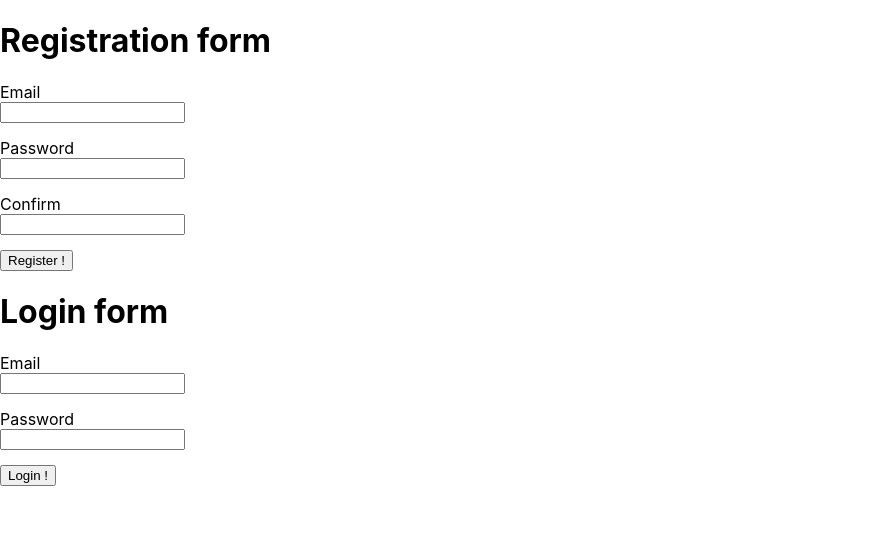
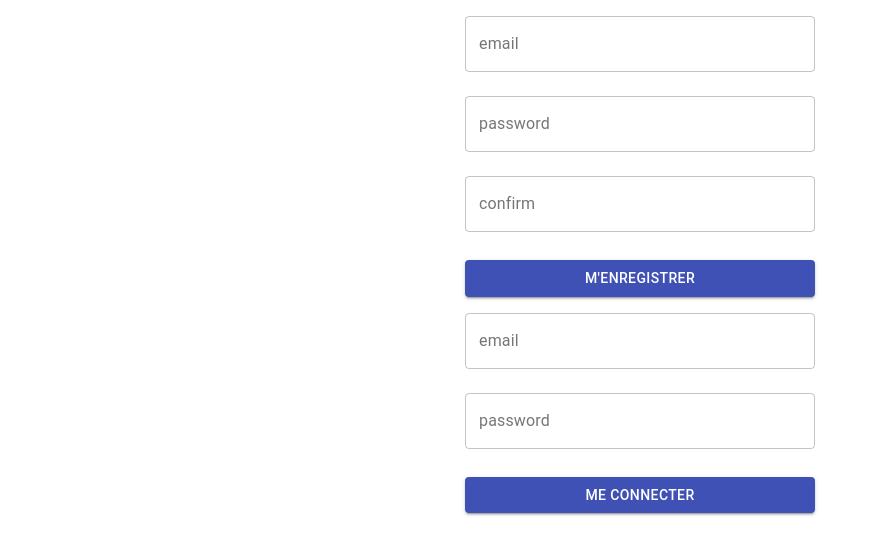
Before and after one commit to jamet-julien/react-form, a React app: page / in a window 1280 px wide. Shown: the top 554 px of the page, without its empty margins (0-879 px from the left). Built offline with nearby package versions, Linux system fonts and the light colour scheme; what validate would draw is missing.

Commit message:
style(form): update the style's code Form

```diff
--- a/package.json
+++ b/package.json
@@ -4,6 +4,7 @@
     "private": true,
     "dependencies": {
         "@babel/core": "7.7.4",
+        "@material-ui/core": "4.8.3",
         "@svgr/webpack": "4.3.3",
         "@testing-library/jest-dom": "^4.2.4",
         "@testing-library/react": "^9.4.0",
--- a/src/Form/components/ErrorMessage/ErrorMessage.css
+++ /dev/null
@@ -1,8 +0,0 @@
-.error-message {
-    display: block;
-}
-.error-message .error-item {
-    color: red;
-    font-size: 10px;
-    display: block;
-}
--- a/src/Form/components/ErrorMessage/index.js
+++ b/src/Form/components/ErrorMessage/index.js
@@ -1,16 +1,7 @@
 import React from "react";
-import "./ErrorMessage.css";
+import FormHelperText from "@material-ui/core/FormHelperText";
 
-const ErrorMessage = ({ errors }) => {
-    return (
-        <span className="error-message">
-            {errors.map((err, k) => (
-                <span key={k} className="error-item">
-                    {err}
-                </span>
-            ))}
-        </span>
-    );
-};
+const ErrorMessage = ({ errors }) =>
+    errors.map((err, k) => <FormHelperText key={k}>{err}</FormHelperText>);
 
 export default ErrorMessage;
--- a/src/Form/components/LoginForm/index.js
+++ b/src/Form/components/LoginForm/index.js
@@ -1,19 +1,18 @@
 import React from "react";
 import useFormValidate from "../../helpers/UseFormValidate";
 import { validateLogin } from "../../helpers/validate";
+import { useStyles } from "../../helpers/useStyles";
 import ErrorMessage from "../ErrorMessage";
 
-import "../../helpers/formComp.css";
-
-const classNameItem = (error = false) =>
-    `formComp_item ${error ? "has-error" : ""}`;
+import TextField from "@material-ui/core/TextField";
+import Button from "@material-ui/core/Button";
 
 const initialState = {
     email: "",
     password: ""
 };
 
-const RegistrationForm = () => {
+const LoginForm = ({ onSubmit }) => {
     const {
         values,
         errors,
@@ -21,45 +20,54 @@ const RegistrationForm = () => {
         onBlurHandler,
         onSubmitHandler
     } = useFormValidate(initialState, validateLogin, handleSubmit);
+    const classes = useStyles();
 
     function handleSubmit() {
+        if (onSubmit && typeof onSubmit === "function") {
+            onSubmit(values);
+        } else {
             alert(JSON.stringify(values));
+        }
     }
 
     return (
-        <div className="formComp">
-            <h1>Login form</h1>
-            <form onSubmit={onSubmitHandler}>
-                <div className={classNameItem(values.email)}>
-                    <label htmlFor="email">Email</label>
-                    <input
-                        type="text"
+        <form
+            className={classes.root}
+            autoComplete="off"
+            onSubmit={onSubmitHandler}
+        >
+            <div className={classes.formContainer}>
+                <TextField
                     name="email"
+                    label="email"
+                    variant="outlined"
+                    error={!!errors.email}
                     value={values.email}
                     onBlur={onBlurHandler}
                     onChange={onChangeHandler}
+                    fullWidth
+                    margin="normal"
                 />
                 {errors.email && <ErrorMessage errors={errors.email} />}
-                </div>
-                <div className={classNameItem(values.password)}>
-                    <label htmlFor="password">Password</label>
-                    <input
+                <TextField
+                    name="password"
+                    label="password"
                     type="password"
-                        name="password"
+                    variant="outlined"
+                    error={!!errors.password}
                     value={values.password}
                     onBlur={onBlurHandler}
                     onChange={onChangeHandler}
+                    fullWidth
+                    margin="normal"
                 />
-                    {errors.password && (
-                        <ErrorMessage errors={errors.password} />
-                    )}
+                {errors.password && <ErrorMessage errors={errors.password} />}
             </div>
-                <div className="formComp_item">
-                    <input type="submit" value="Login !" />
-                </div>
+            <Button variant="contained" type="submit" color="primary" fullWidth>
+                ME CONNECTER
+            </Button>
         </form>
-        </div>
     );
 };
 
-export default RegistrationForm;
+export default LoginForm;
--- a/src/Form/components/RegistrationForm/index.js
+++ b/src/Form/components/RegistrationForm/index.js
@@ -1,12 +1,12 @@
 import React from "react";
 import useFormValidate from "../../helpers/UseFormValidate";
 import { validateRegistration } from "../../helpers/validate";
+import { useStyles } from "../../helpers/useStyles";
+
 import ErrorMessage from "../ErrorMessage";
 
-import "../../helpers/formComp.css";
-
-const classNameItem = (error = false) =>
-    `formComp_item ${error ? "has-error" : ""}`;
+import TextField from "@material-ui/core/TextField";
+import Button from "@material-ui/core/Button";
 
 const initialState = {
     email: "",
@@ -14,7 +14,7 @@ const initialState = {
     confirm: ""
 };
 
-const RegistrationForm = () => {
+const RegistrationForm = ({ onSubmit }) => {
     const {
         values,
         errors,
@@ -22,55 +22,66 @@ const RegistrationForm = () => {
         onBlurHandler,
         onSubmitHandler
     } = useFormValidate(initialState, validateRegistration, handleSubmit);
+    const classes = useStyles();
 
     function handleSubmit() {
+        if (onSubmit && typeof onSubmit === "function") {
+            onSubmit(values);
+        } else {
             alert(JSON.stringify(values));
+        }
     }
 
     return (
-        <div className="formComp">
-            <h1>Registration form</h1>
-            <form onSubmit={onSubmitHandler}>
-                <div className={classNameItem(errors.email)}>
-                    <label htmlFor="email">Email</label>
-                    <input
-                        type="text"
+        <form
+            className={classes.root}
+            autoComplete="off"
+            onSubmit={onSubmitHandler}
+        >
+            <div className={classes.formContainer}>
+                <TextField
                     name="email"
+                    label="email"
+                    variant="outlined"
+                    error={!!errors.email}
                     value={values.email}
                     onBlur={onBlurHandler}
                     onChange={onChangeHandler}
+                    fullWidth
+                    margin="normal"
                 />
                 {errors.email && <ErrorMessage errors={errors.email} />}
-                </div>
-                <div className={classNameItem(errors.password)}>
-                    <label htmlFor="password">Password</label>
-                    <input
+                <TextField
+                    name="password"
+                    label="password"
                     type="password"
-                        name="password"
+                    variant="outlined"
+                    error={!!errors.password}
                     value={values.password}
                     onBlur={onBlurHandler}
                     onChange={onChangeHandler}
+                    fullWidth
+                    margin="normal"
                 />
-                    {errors.password && (
-                        <ErrorMessage errors={errors.password} />
-                    )}
-                </div>
-                <div className={classNameItem(errors.confirm)}>
-                    <label htmlFor="confirm">Confirm</label>
-                    <input
+                {errors.password && <ErrorMessage errors={errors.password} />}
+                <TextField
+                    name="confirm"
+                    label="confirm"
                     type="password"
-                        name="confirm"
+                    variant="outlined"
+                    error={!!errors.confirm}
                     value={values.confirm}
                     onBlur={onBlurHandler}
                     onChange={onChangeHandler}
+                    fullWidth
+                    margin="normal"
                 />
                 {errors.confirm && <ErrorMessage errors={errors.confirm} />}
             </div>
-                <div className="formComp_item">
-                    <input type="submit" value="Register !" />
-                </div>
+            <Button variant="contained" type="submit" color="primary" fullWidth>
+                M'ENREGISTRER
+            </Button>
         </form>
-        </div>
     );
 };
 
--- a/src/Form/helpers/formComp.css
+++ /dev/null
@@ -1,11 +0,0 @@
-.formComp_item {
-    margin-bottom: 15px;
-}
-
-.formComp_item label {
-    display: block;
-}
-
-.formComp_item input {
-    display: block;
-}
--- /dev/null
+++ b/src/Form/helpers/useStyles.js
@@ -0,0 +1,14 @@
+import { makeStyles } from "@material-ui/core/styles";
+
+export const useStyles = makeStyles(_ => ({
+    root: {
+        display: "flex",
+        flexWrap: "wrap",
+        width: 350,
+        margin: "auto"
+    },
+    formContainer: {
+        width: "100%",
+        marginBottom: "20px"
+    }
+}));
```
Also changed, not shown: 1 other file (tests, documents, lock files or other folders). Lines whose indentation alone changed are shown as unchanged.
